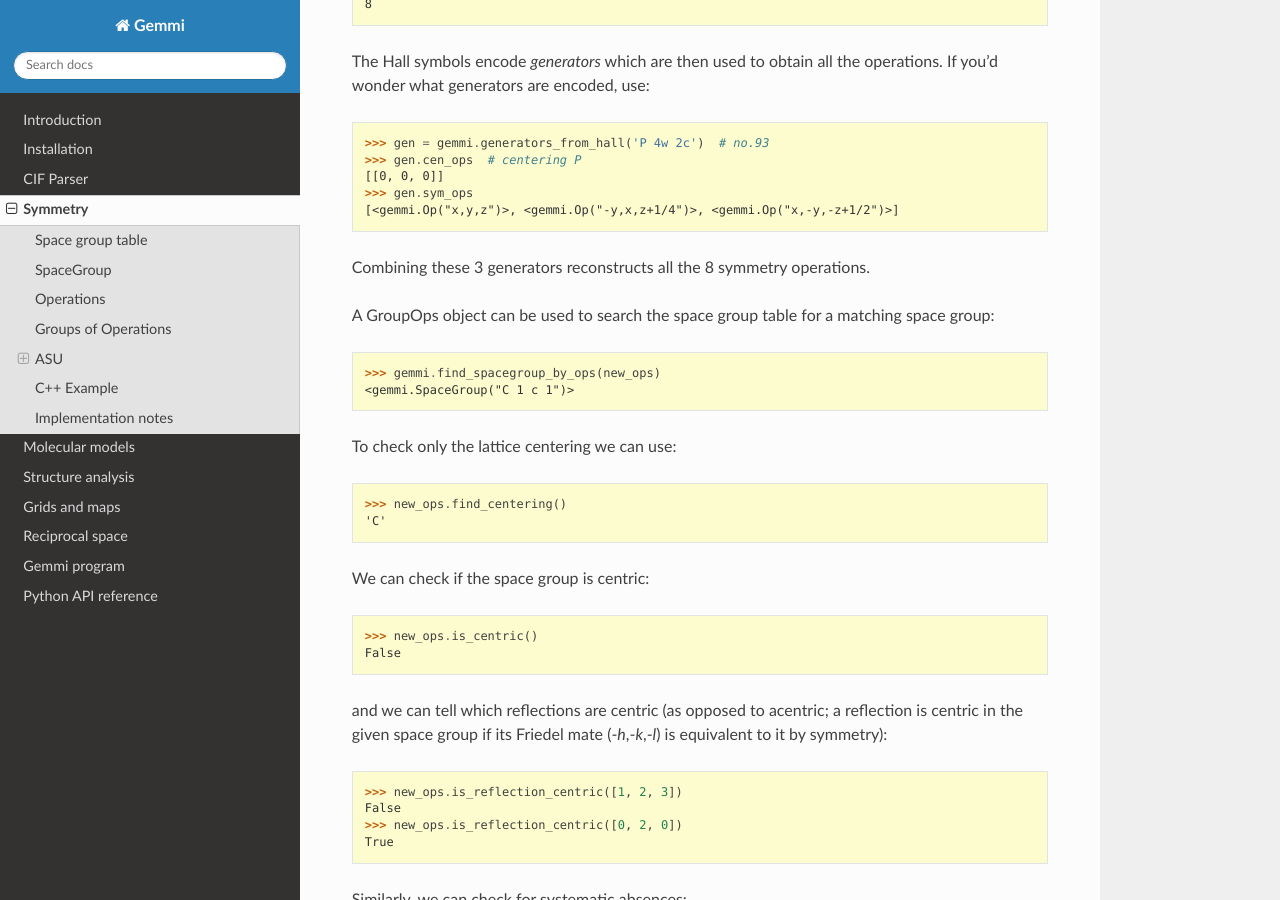
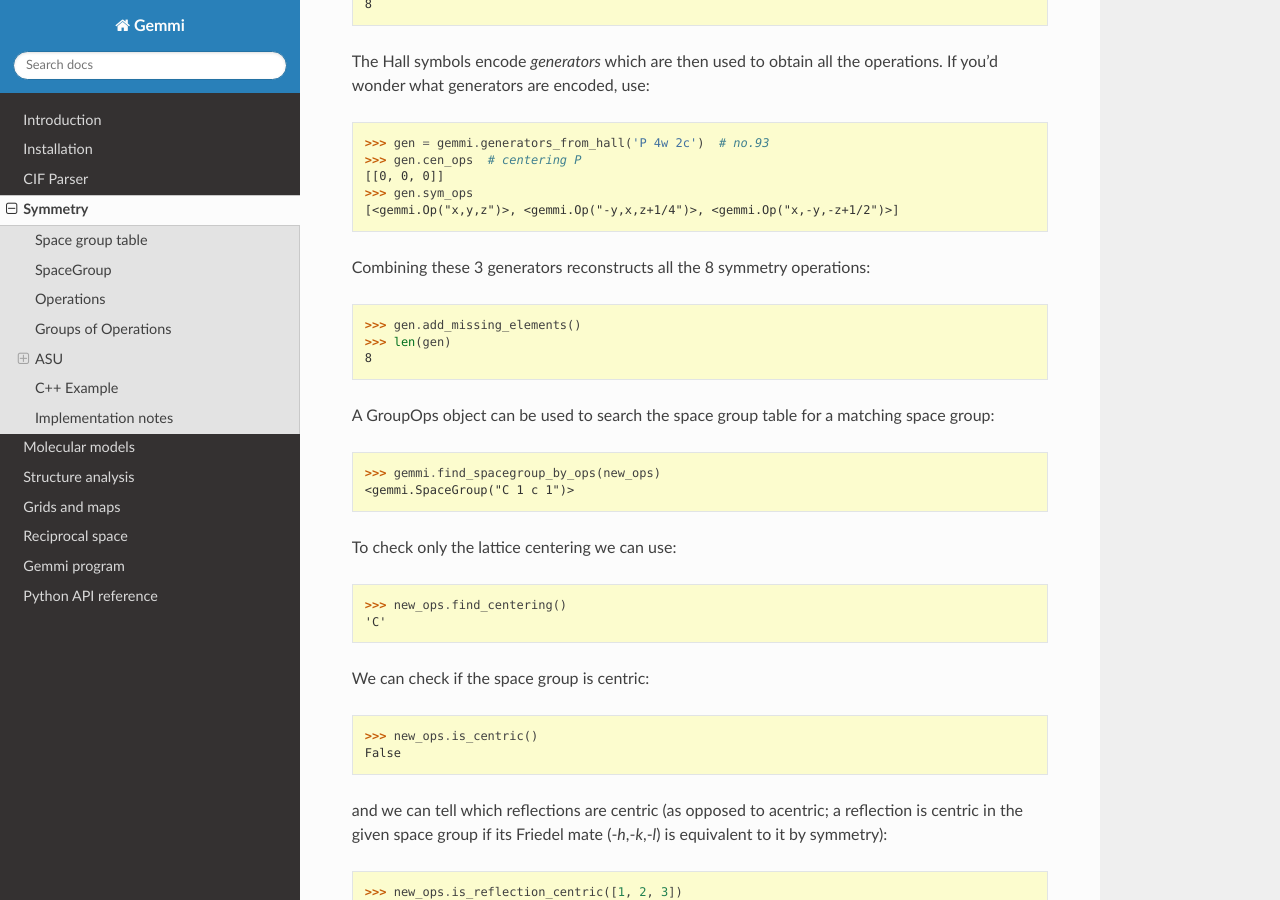
Before and after one commit to project-gemmi/gemmi, a Sphinx documentation site: the page built from docs/symmetry.rst, in a window 1280 px wide and 900 px high, scrolled down 8017 px. Built offline with Sphinx 7.4.7 and the Read the Docs theme 2.0.0, drawn with Linux system fonts in a browser that asks for light colours.

Commit message:
document GroupOps::add_missing_elements() from #175 [skip ci]

```diff
--- a/docs/symmetry.rst
+++ b/docs/symmetry.rst
@@ -459,7 +459,13 @@ all the operations. If you'd wonder what generators are encoded, use:
     >>> gen.sym_ops
     [<gemmi.Op("x,y,z")>, <gemmi.Op("-y,x,z+1/4")>, <gemmi.Op("x,-y,-z+1/2")>]
 
-Combining these 3 generators reconstructs all the 8 symmetry operations.
+Combining these 3 generators reconstructs all the 8 symmetry operations:
+
+.. doctest::
+
+    >>> gen.add_missing_elements()
+    >>> len(gen)
+    8
 
 A GroupOps object can be used to search the space group table for a matching
 space group:
```
